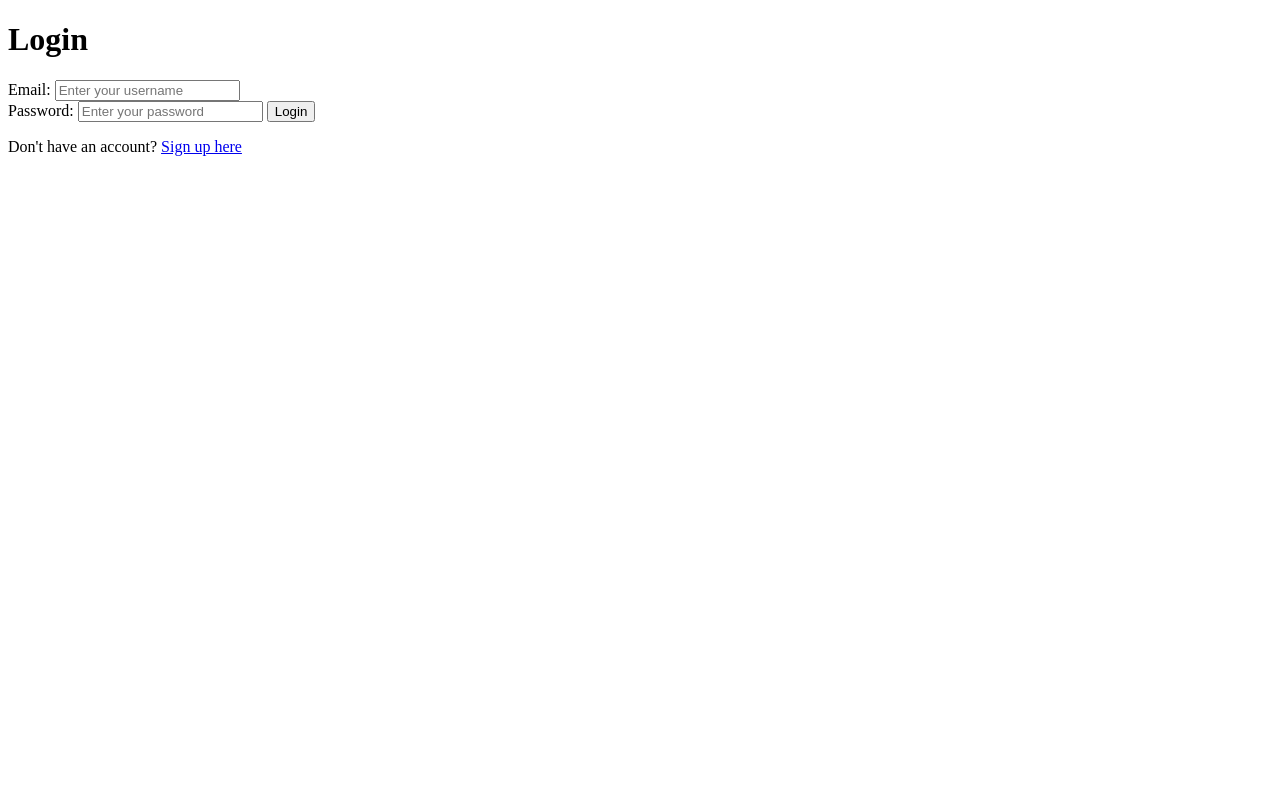
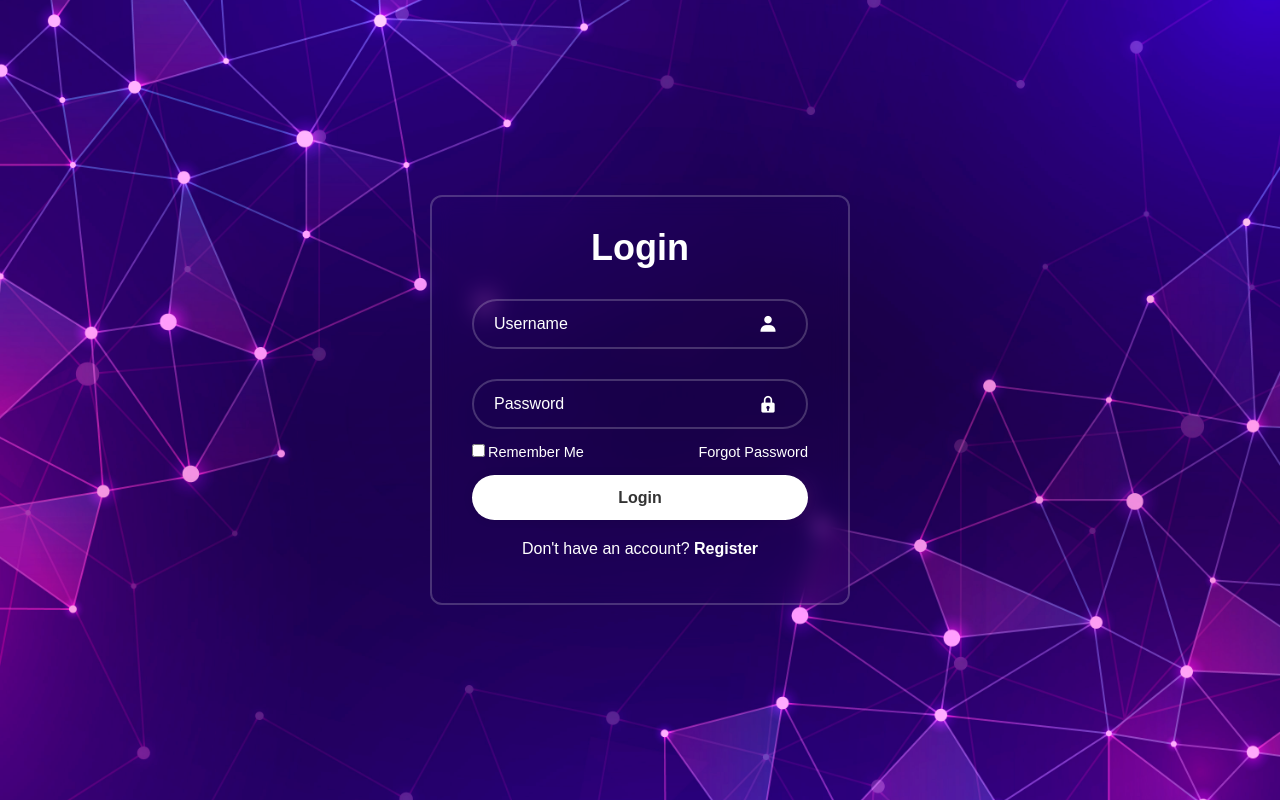
Before and after one commit to aakash1v/Team1, a Flask app: page /login in a window 1280 px wide. Run offline with Flask 3, Linux system fonts and the light colour scheme.

Commit message:
adding login page and other files in templates folder..

```diff
--- /dev/null
+++ b/static/login.css
@@ -0,0 +1,102 @@
+*{
+    margin: 0;
+    padding: 0;
+    box-sizing: border-box;
+    font-family: "Poppins",sans-serif;
+}
+body{
+    display: flex;
+    justify-content: center;
+    align-items: center;
+    min-height: 100vh;
+    background: url(../static/image.jpg) no-repeat;
+    background-size: cover;
+    background-position: center;
+}
+.wrapper{
+    width: 420px;
+    background: transparent;
+    border: 2px solid rgba(255,255,255, .2);
+    backdrop-filter: blur(10px);
+    color: #fff;
+    border-radius: 12px;
+    padding: 30px 40px;
+
+}
+.wrapper h1{
+    font-size: 36px;
+    text-align: center;
+}
+.wrapper .input-box{
+    position: relative;
+    width: 100%;
+    height: 50px;
+
+    margin: 30px 0;
+}
+.input-box input{
+    width: 100%;
+    height: 100%;
+    background: transparent;
+    border: none;
+    outline: none;
+    border: 2px solid rgba(255,255,255, .2);
+    border-radius: 40px;
+    font-size: 16px;
+    color: #fff;
+    padding: 20px 45px 20px 20px;
+}
+.input-box input::placeholder{
+    color: #fff;
+}
+.input-box i{
+    position: absolute;
+    right: 20px;
+    top: 30%;
+    transform: translate(-50%);
+    font-size: 20px;
+}
+.wrapper .remember-forgot{
+    display: flex;
+    justify-content: space-between;
+    font-size: 14.5px;
+    margin: -15px 0 15px;
+}
+.remember-forgot label input{
+    accent-color: #fff;
+    margin-right: 3px;
+}
+.remember-forgot a{
+    color: #fff;
+    text-decoration: none;
+
+}
+.remember-forgot a:hover{
+    text-decoration: underline;
+}
+.wrapper .btn{
+    width: 100%;
+    height: 45px;
+    background: #fff;
+    border: none;
+    outline: none;
+    border-radius: 40px;
+    box-shadow: 0 0 10px rgba(0,0,0, .1);
+    cursor: pointer;
+    font-size: 16px;
+    color: #333;
+    font-weight: 600;
+}
+.wrapper .register-link{
+    font-size: 14,5px;
+    text-align: center;
+    margin: 20px 0 15px;
+}
+.register-link p a{
+    color: #fff;
+    text-decoration: none;
+    font-weight: 600;
+}
+.register-link p a:hover{
+    text-decoration: underline;
+}
--- a/templates/login.html
+++ b/templates/login.html
@@ -1,25 +1,35 @@
+
 <!DOCTYPE html>
 <html lang="en">
 <head>
     <meta charset="UTF-8">
     <meta name="viewport" content="width=device-width, initial-scale=1.0">
-    <title>Login</title>
+    <title>Login | Ludiflex</title>
+    <link rel="stylesheet" href="../static/login.css">
 
-
+    <link href='https://unpkg.com/boxicons@2.1.4/css/boxicons.min.css' rel='stylesheet'>
 </head>
 <body>
-    <div class="login-container">
-        <h1>Login</h1>
-        <form action="/login" method="POST">
-            <label for="username">Email:</label>
-            <input type="text" id="username" name="username" placeholder="Enter your username" required>
-            <br>
-            <label for="password">Password:</label>
-            <input type="password" id="password" name="password" placeholder="Enter your password" required>
-
-            <button type="submit">Login</button>
+    <div class="wrapper">
+        <form action="/login" method="POST" >
+            <h1>Login</h1>
+            <div class="input-box">
+                <input type="text" placeholder="Username" name="username" required>
+                <i class='bx bxs-user'></i>
+            </div>
+            <div class="input-box">
+                <input type="password" placeholder="Password" name="password" required>
+                <i class='bx bxs-lock'></i>
+            </div>
+            <div class="remember-forgot">
+            <label><input type="checkbox">Remember Me</label>
+            <a href="#">Forgot Password</a>
+            </div>
+            <button type="submit" class="btn">Login</button>
+            <div class="register-link">
+                <p>Don't have an account? <a href="/add_user_form">Register</a></p>
+            </div>
         </form>
-        <p>Don't have an account? <a href="/add_user_form">Sign up here</a></p>
     </div>
 </body>
 </html>
--- a/templates/signup.html
+++ b/templates/signup.html
@@ -4,7 +4,7 @@
     <meta charset="UTF-8">
     <meta name="viewport" content="width=device-width, initial-scale=1.0">
     <title>Add User</title>
-
+    <link rel="stylesheet" href="../static/signup.css">
 </head>
 <body>
     <h1>Add a New User</h1>
```
Also changed, not shown: static/signup.css (added, +70 -0 lines), templates/index.html (+0 -9 lines), instance/mydatabase.db, static/image.jpg (added).
